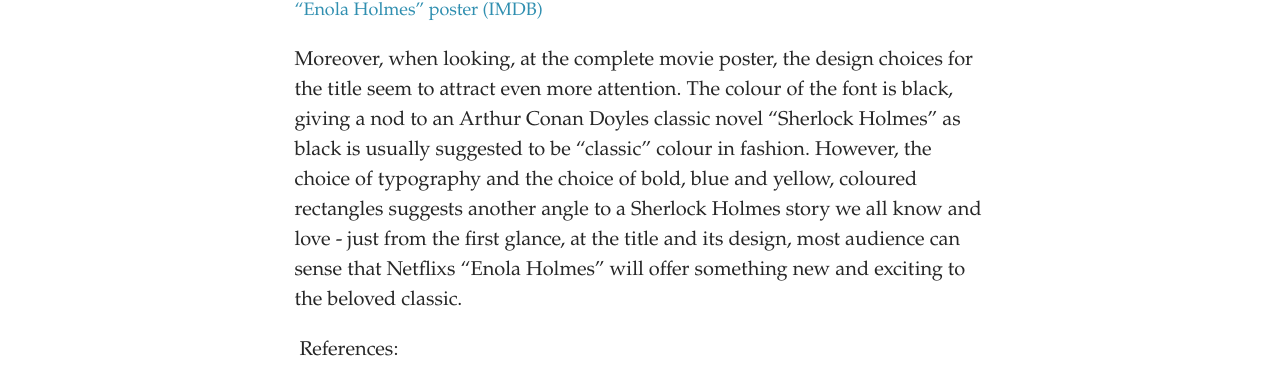
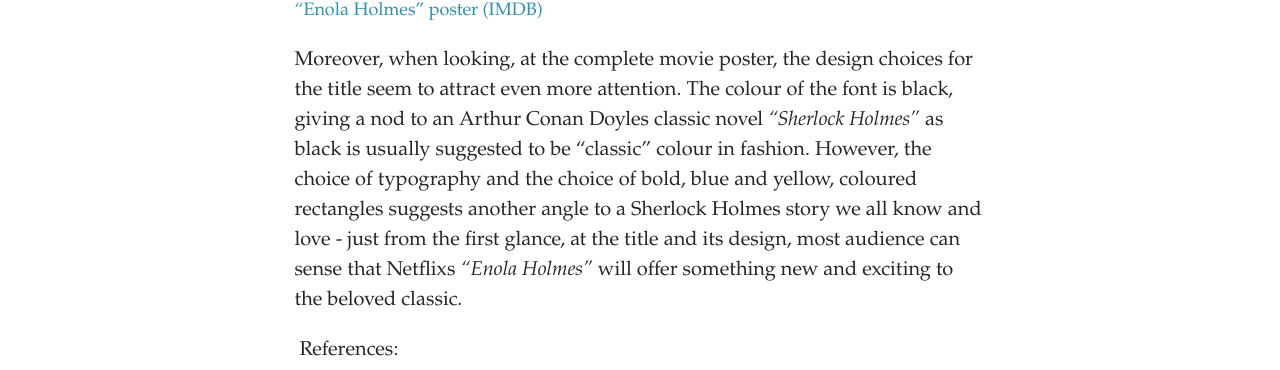
Before and after one commit to Pumpkinhead98/populartypo, a Jekyll site: the page built from _posts/2020-10-18-a-game-is-afoot-solving-the-curious-puzzle-of-“enola-holmes”-typeface.md, in a window 1280 px wide and 900 px high, scrolled down 2345 px. Shown: the part 210-580 px from the top of the window. Built offline with Jekyll 4.4.1, drawn with Linux system fonts in a browser that asks for light colours; some web fonts are replaced.

Commit message:
Update Post “2020-10-18-a-game-is-afoot-solving-the-curious-puzzle-of-“enola-holmes”-typeface”

```diff
--- a/_posts/2020-10-18-a-game-is-afoot-solving-the-curious-puzzle-of-“enola-holmes”-typeface.md
+++ b/_posts/2020-10-18-a-game-is-afoot-solving-the-curious-puzzle-of-“enola-holmes”-typeface.md
@@ -21,9 +21,7 @@
 
 ![“Enola Holmes” poster (IMDB) ](../uploads/skjermbilde-2020-10-09-kl.-16.56.51.png)
 
-Moreover, when looking, at the complete movie poster, the design choices for the title seem to attract even more attention. The colour of the font is black, giving a nod to an Arthur Conan Doyles classic novel "Sherlock Holmes" as black is usually suggested to be "classic" colour in fashion. However, the choice of typography and the choice of bold, blue and yellow, coloured rectangles suggests another angle to a Sherlock Holmes story we all know and love - just from the first glance, at the title and its design, most audience can sense that Netflixs "Enola Holmes" will offer something new and exciting to the beloved classic.
-
-
+Moreover, when looking, at the complete movie poster, the design choices for the title seem to attract even more attention. The colour of the font is black, giving a nod to an Arthur Conan Doyles classic novel *"Sherlock Holmes"* as black is usually suggested to be "classic" colour in fashion. However, the choice of typography and the choice of bold, blue and yellow, coloured rectangles suggests another angle to a Sherlock Holmes story we all know and love - just from the first glance, at the title and its design, most audience can sense that Netflixs *"Enola Holmes"* will offer something new and exciting to the beloved classic.
 
  References:
 
```
